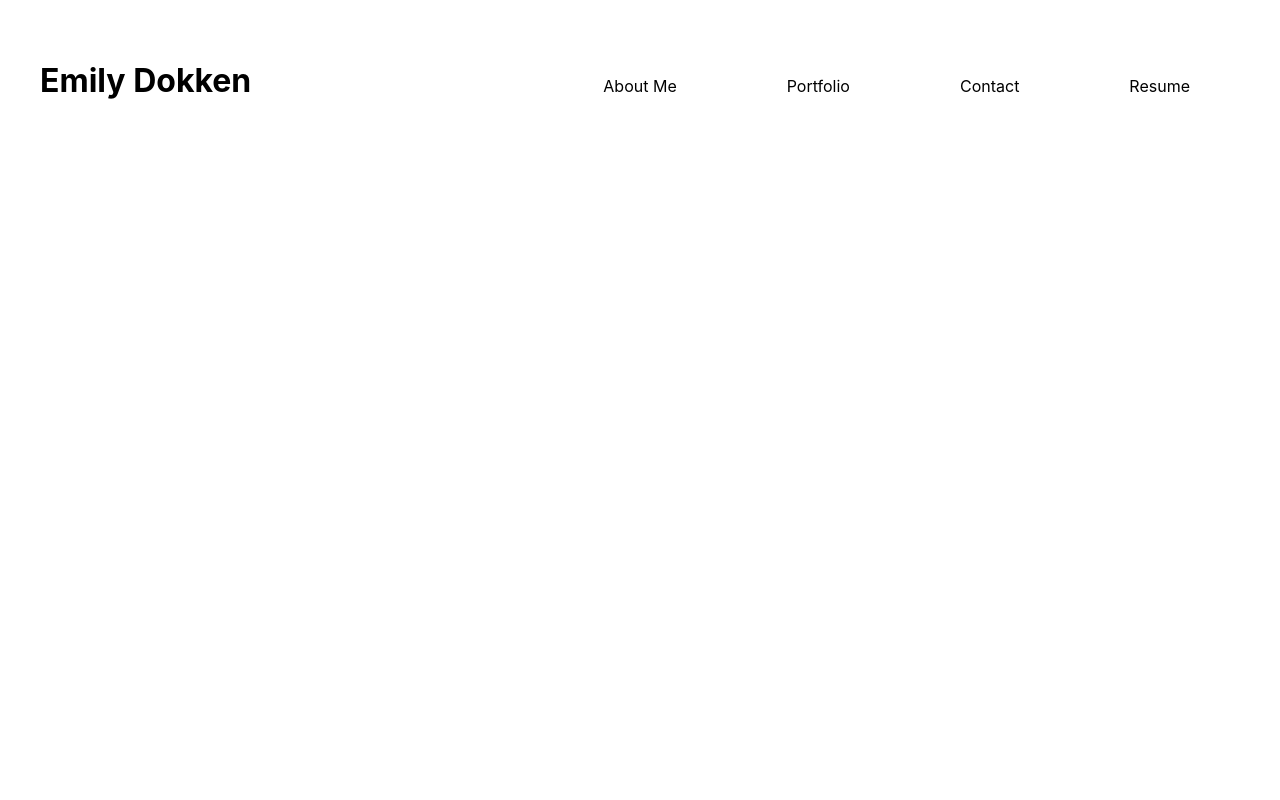
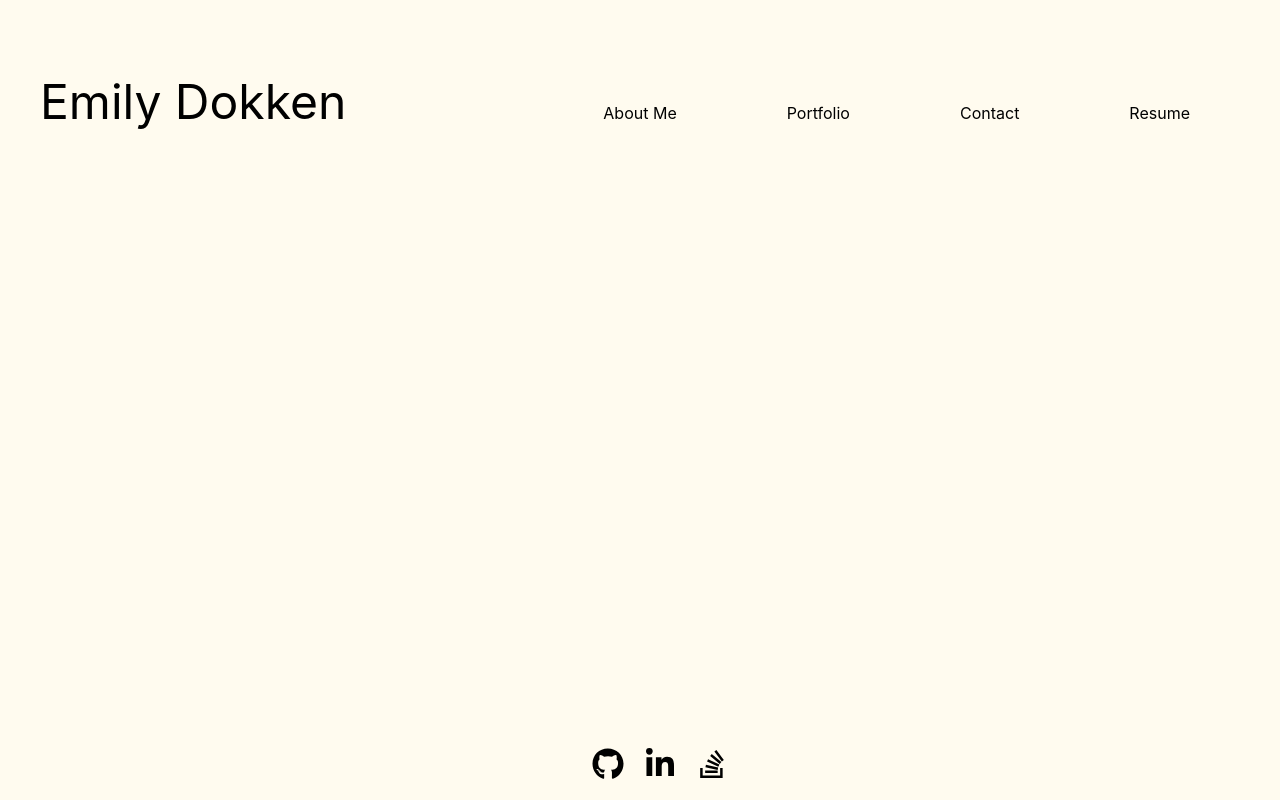
Before and after one commit to emdok/pick-me, a React (Create React App) app: page / in a window 1280 px wide. Built offline with nearby package versions, Linux system fonts and the light colour scheme.

Commit message:
update footer style

```diff
--- a/package.json
+++ b/package.json
@@ -6,8 +6,10 @@
     "@testing-library/jest-dom": "^5.16.3",
     "@testing-library/react": "^12.1.4",
     "@testing-library/user-event": "^13.5.0",
+    "font-awesome": "^4.7.0",
     "react": "^17.0.2",
     "react-dom": "^17.0.2",
+    "react-icons": "^4.3.1",
     "react-scripts": "5.0.0",
     "web-vitals": "^2.1.4"
   },
--- a/src/App.js
+++ b/src/App.js
@@ -1,4 +1,5 @@
 import Header from './components/Header';
+import Footer from './components/Footer';
 import './index.css';
 
 function App() {
@@ -8,6 +9,7 @@ function App() {
       <main>
 
       </main>
+      <Footer></Footer>
     </div>
   );
 }
--- /dev/null
+++ b/src/components/Footer/index.js
@@ -0,0 +1,22 @@
+import React from 'react';
+import { FaGithub, FaLinkedinIn, FaStackOverflow  } from 'react-icons/fa';
+
+function Footer() {
+  return (
+    <footer>
+      <ul>
+        <li>
+         <FaGithub className="icons"/>
+        </li>
+        <li>
+         <FaLinkedinIn className="icons"/>
+        </li>
+        <li>
+         <FaStackOverflow className="icons"/>
+        </li>
+      </ul>
+    </footer>
+  )
+}
+
+export default Footer;
--- a/src/components/Header/index.js
+++ b/src/components/Header/index.js
@@ -1,10 +1,11 @@
 import React from 'react';
 import Nav from '../Navigation/index';
+import 'font-awesome/css/font-awesome.min.css'
 
 function Header() {
   return (
     <header>
-      <h1>Emily Dokken</h1>
+      <h1 className="site-title">Emily Dokken</h1>
       <Nav></Nav>
     </header>
   )
--- a/src/index.css
+++ b/src/index.css
@@ -3,6 +3,7 @@ body {
   font-family: -apple-system, BlinkMacSystemFont, 'Inter', sans-serif;
   -webkit-font-smoothing: antialiased;
   -moz-osx-font-smoothing: grayscale;
+  background-color: #FFFBEF;
 }
 
 code {
@@ -24,7 +25,36 @@ nav ul {
   gap: 10px;
 }
 
+li {
+  list-style: none;
+}
+
 nav ul li {
-  list-style: none;
   margin: 0px 50px 0px 50px;
 }
+
+.site-title {
+  font-size: 48px;
+  font-weight: 400;
+}
+
+footer {
+  position: absolute;
+  left: 0;
+  bottom: 0;
+  right: 0;
+}
+
+footer ul {
+  display: flex;
+  flex-direction: row;
+  gap: 20px;
+  justify-content: center;
+  align-items: flex-end;
+
+}
+
+.icons {
+  height: 2em;
+  width: 2em;
+}
--- a/src/index.js
+++ b/src/index.js
@@ -3,6 +3,7 @@ import ReactDOM from 'react-dom';
 import './index.css';
 import App from './App';
 import reportWebVitals from './reportWebVitals';
+
 
 ReactDOM.render(
   <React.StrictMode>
```
Also changed, not shown: 1 other file (tests, documents, lock files or other folders).
